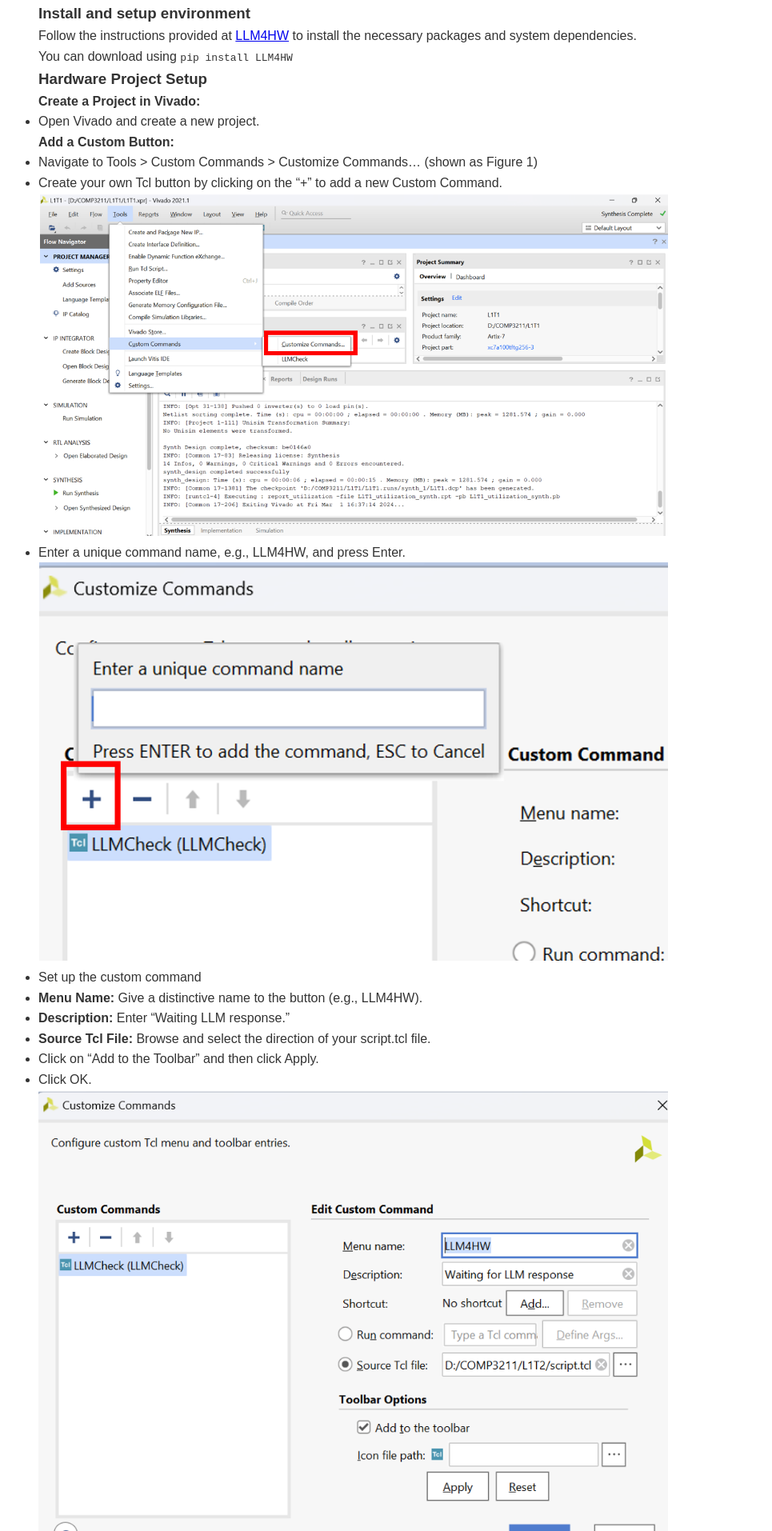
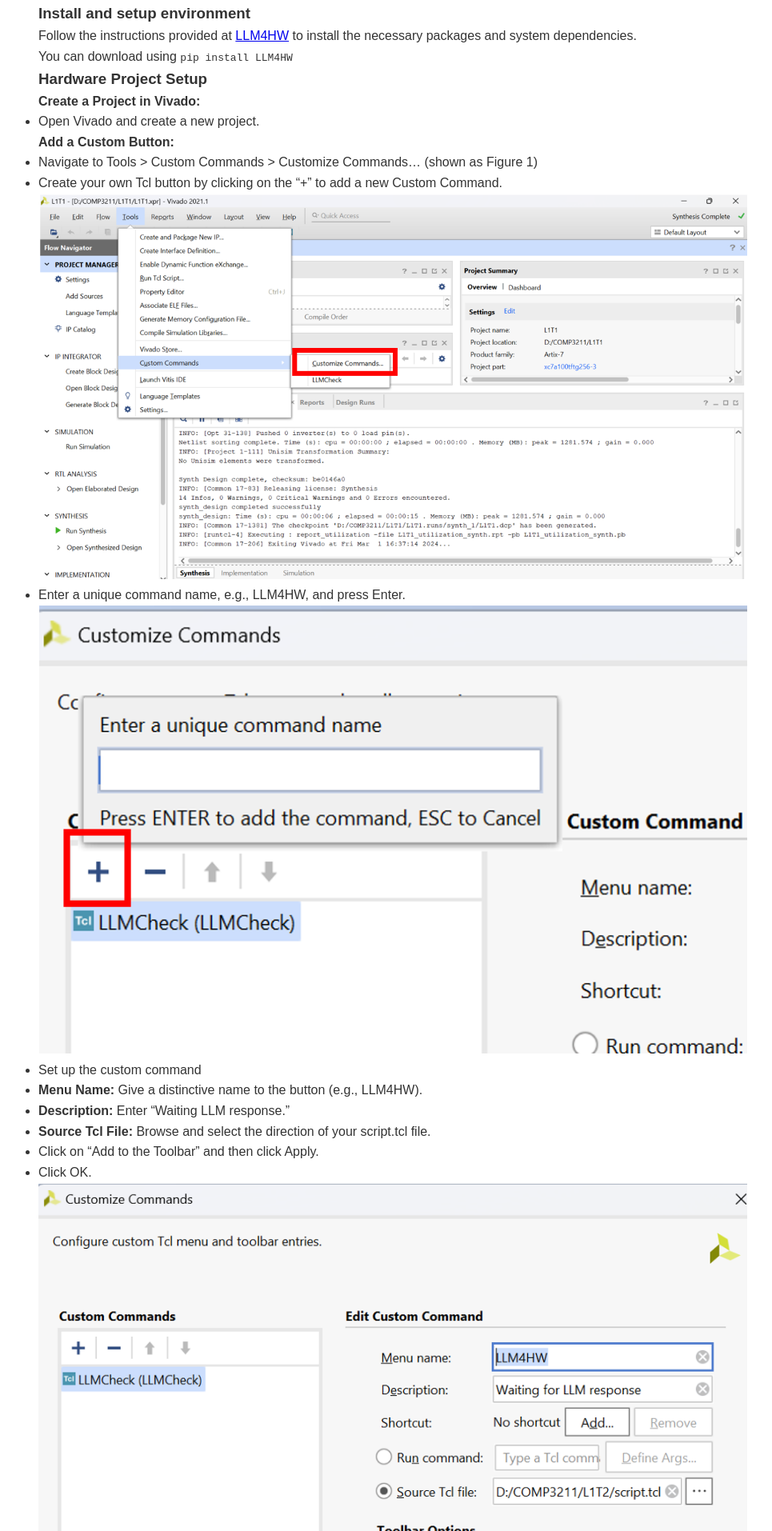
Before and after one commit to llm4hw/llm4hw.github.io, a Jekyll site: the page built from plugin-tool.md, in a window 1280 px wide. Shown: the part 651-2565 px from the top of the page at 80% size, without its empty margins (100-1065 px from the left). Built offline with Jekyll 4.4.1, drawn with Linux system fonts in a browser that asks for light colours.

Commit message:
Update plugin-tool.md

````diff
--- a/plugin-tool.md
+++ b/plugin-tool.md
@@ -37,11 +37,11 @@
 - Navigate to Tools > Custom Commands > Customize Commands… (shown as Figure 1)
 - Create your own Tcl button by clicking on the “+” to add a new Custom Command.
 
-<img src="/picture/picture1.png" alt="Figure 1" style="width: 80%;">
+<img src="/picture/picture1.png" alt="Figure 1" style="width: 90%;">
 
 - Enter a unique command name, e.g., LLM4HW, and press Enter.
 
-  <img src="/picture/picture2.png" alt="Figure 2" style="width: 80%;">
+  <img src="/picture/picture2.png" alt="Figure 2" style="width: 90%;">
 
 - Set up the custom command
 - **Menu Name:** Give a distinctive name to the button (e.g., LLM4HW).
@@ -50,7 +50,7 @@
 - Click on “Add to the Toolbar” and then click Apply.
 - Click OK.
 
-<img src="/picture/picture3.png" alt="Figure 3" style="width: 80%;">
+<img src="/picture/picture3.png" alt="Figure 3" style="width: 90%;">
 
 Now, you should see a new button on the top toolbar in Vivado.
 
@@ -97,22 +97,22 @@
     call_python
  ```
 
-For example, if you follow this step-by-step guide, you will expect the commands to look like the following:
-```
-unset -nocomplain ::env(PYTHONHOME)
-unset -nocomplain ::env(PYTHONPATH)
-#! /usr/bin/tclsh
-proc call_python {} {
-    set env(TCL_LIBRARY) "D:\\app\\tcl\\tcl8.6"
-    set env(TK_LIBRARY) "D:\\app\\tcl\\tk8.6"
-    set python_script_path "D:\\chip chat\\llm-hw-help-annie\\new.py"
-    set python_exe "D:\\app\\python.exe"
-    set project_path [get_property DIRECTORY [current_project]]
-    set output [exec $python_exe $python_script_path $project_path]
-    puts $output
-}
-call_python
-```
+  - For example, if you follow this step-by-step guide, you will expect the commands to look like the following:
+  ```
+  unset -nocomplain ::env(PYTHONHOME)
+  unset -nocomplain ::env(PYTHONPATH)
+  #! /usr/bin/tclsh
+  proc call_python {} {
+      set env(TCL_LIBRARY) "D:\\app\\tcl\\tcl8.6"
+      set env(TK_LIBRARY) "D:\\app\\tcl\\tk8.6"
+      set python_script_path "D:\\chip chat\\llm-hw-help-annie\\new.py"
+      set python_exe "D:\\app\\python.exe"
+      set project_path [get_property DIRECTORY [current_project]]
+      set output [exec $python_exe $python_script_path $project_path]
+      puts $output
+  }
+  call_python
+  ```
 
 4. Before you use it, type the two commands (in script.tcl file) to TCL console first
 
@@ -120,7 +120,7 @@
 
 `set env(TK\_LIBRARY) <tk library loaction>`
 
-<img src="/picture/picture5.png" alt="Figure 5" style="width: 80%;">
+<img src="/picture/picture5.png" alt="Figure 5" style="width: 90%;">
 
 5. Now, the plugin tool is ready to be used in Vivado!
 
@@ -130,12 +130,12 @@
 
 - Press the newly added button to open a new window. A default question is preset, and you can wait for your response.
 
-<img src="/picture/picture6.png" alt="Figure 6" style="width: 80%;">
+<img src="/picture/picture6.png" alt="Figure 6" style="width: 90%;">
 
 
 - If you have more questions, type them into the “Ask Follow Up Question” box.
 
-<img src="/picture/picture7.png" alt="Figure 7" style="width: 80%;">
+<img src="/picture/picture7.png" alt="Figure 7" style="width: 90%;">
 
 **Completion:**
 
@@ -144,4 +144,4 @@
 - **Please share your thoughts so we can continue to improve.**
 
 ![Figure 8](/picture/picture8.png)
-<img src="/picture/picture8.png" alt="Figure 8" style="width: 80%;">
+<img src="/picture/picture8.png" alt="Figure 8" style="width: 90%;">
````
